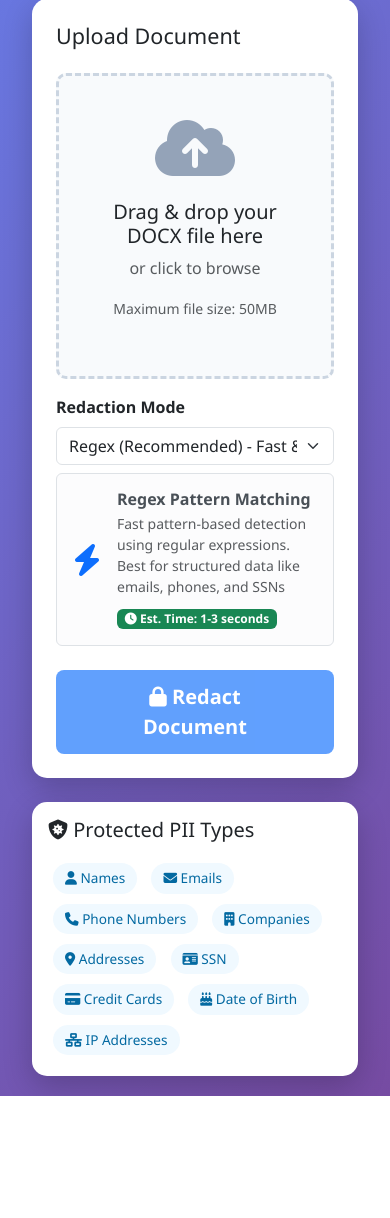
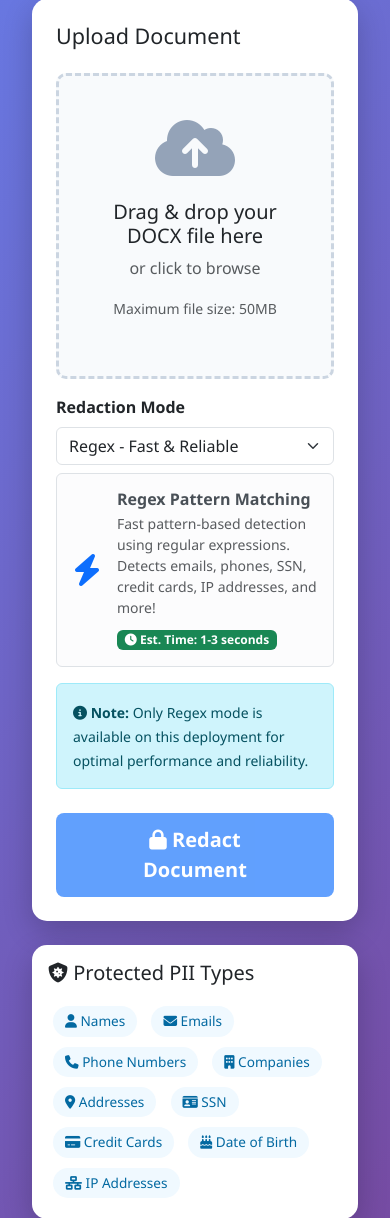
Before and after one commit to Pri04jain/pii-redaction-tool, a Flask app: page / in a window 390 px wide. Shown: the part 245-1463 px from the top of the page. Before the commit the page ends 1341 px from the top, so only its background shows below. Run offline with Flask 3, Linux system fonts and the light colour scheme.

Commit message:
Disable Presidio/Hybrid on Railway - Regex only mode Railway free tier doesn't have enough memory for Presidio/Hybrid. Changes: - Disable Presidio, Hybrid, NER modes on Railway - Only Regex mode available (fast, reliable, no memory issues) - UI shows only Regex mode with clear note - Better error messages explaining why other modes unavailable - Regex still detects: emails, phones, SSN, credit cards, IPs, DOB Regex mode works perfectly and is sufficient for most PII redaction needs.

```diff
--- a/src/app.py
+++ b/src/app.py
@@ -52,30 +52,22 @@ _redactors_cache = {}
 
 def get_redactor(mode):
     """Get or create a redactor instance (cached)"""
+
+    # On Railway, only Regex is reliable - disable others to prevent 502
+    if mode in ["presidio", "hybrid", "ner"]:
+        logger.warning(f"{mode} mode is disabled on this deployment (memory constraints)")
+        logger.info("Regex mode is recommended for Railway deployments")
+        return None
+
     if mode not in _redactors_cache:
         logger.info(f"Creating new {mode} redactor...")
         try:
             if mode == "regex":
                 _redactors_cache[mode] = RegexRedactor()
-            elif mode == "ner":
-                if NER_AVAILABLE:
-                    _redactors_cache[mode] = NERRedactor()
-                else:
-                    logger.warning("NER not available")
-                    return None
-            elif mode == "presidio":
-                logger.info("Initializing Presidio (this may take 10-30 seconds)...")
-                logger.info("Loading spaCy model...")
-                _redactors_cache[mode] = PresidioRedactor()
-            elif mode == "hybrid":
-                logger.info("Initializing Hybrid (this may take 10-30 seconds)...")
-                logger.info("Loading spaCy model...")
-                _redactors_cache[mode] = HybridRedactor()
             logger.info(f"✅ {mode} redactor created successfully")
         except Exception as e:
             logger.error(f"❌ Failed to create {mode} redactor: {e}")
             logger.error(traceback.format_exc())
-            # Don't cache failed attempts
             return None
     else:
         logger.info(f"Using cached {mode} redactor")
@@ -150,14 +142,10 @@ def upload_file():
         redactor = get_redactor(mode)
 
         if redactor is None:
-            error_msg = f'{mode.upper()} mode is not available or failed to initialize.'
-
-            # Provide specific guidance based on mode
-            if mode == "presidio" or mode == "hybrid":
-                error_msg += ' This may be due to spaCy model not being available. Try using Regex mode instead.'
+            error_msg = f'{mode.upper()} mode is not available on this deployment due to memory constraints.'
 
             logger.error(error_msg)
-            logger.error(f"Available redactors: {list(_redactors_cache.keys())}")
+            logger.error(f"Available modes: regex only")
 
             # Clean up uploaded file
             if os.path.exists(input_path):
@@ -165,8 +153,9 @@ def upload_file():
 
             return jsonify({
                 'error': error_msg,
-                'available_modes': ['regex'] + list(_redactors_cache.keys()),
-                'suggestion': 'Try using Regex mode for fast and reliable redaction.'
+                'available_modes': ['regex'],
+                'suggestion': 'Please use Regex mode. It detects emails, phones, SSN, credit cards, IP addresses, and more!',
+                'note': 'Regex mode is fast, reliable, and works great for most documents.'
             }), 400
 
         logger.info(f"Using redactor: {type(redactor).__name__}")
--- a/templates/index.html
+++ b/templates/index.html
@@ -133,10 +133,7 @@
                     <div class="mt-3">
                         <label for="modeSelect" class="form-label"><strong>Redaction Mode</strong></label>
                         <select class="form-select" id="modeSelect" onchange="updateModeDescription()">
-                            <option value="regex" selected>Regex (Recommended) - Fast & Reliable</option>
-                            <option value="presidio">Presidio - Advanced Detection</option>
-                            <option value="hybrid">Hybrid - Maximum Accuracy</option>
-                            <option value="ner">NER - Context-Aware</option>
+                            <option value="regex" selected>Regex - Fast & Reliable</option>
                         </select>
                         <div id="modeDescription" class="alert alert-light mt-2 border">
                             <div class="d-flex align-items-center">
@@ -144,13 +141,16 @@
                                 <div>
                                     <h6 class="mb-1"><strong>Regex Pattern Matching</strong></h6>
                                     <p class="text-muted mb-0 small">
-                                        Fast pattern-based detection using regular expressions. Best for structured data like emails, phones, and SSNs
+                                        Fast pattern-based detection using regular expressions. Detects emails, phones, SSN, credit cards, IP addresses, and more!
                                     </p>
                                     <div class="mt-2">
                                         <span class="badge bg-success"><i class="fas fa-clock"></i> Est. Time: 1-3 seconds</span>
                                     </div>
                                 </div>
                             </div>
+                        </div>
+                        <div class="alert alert-info mt-2">
+                            <small><i class="fas fa-info-circle"></i> <strong>Note:</strong> Only Regex mode is available on this deployment for optimal performance and reliability.</small>
                         </div>
                     </div>
 
```
